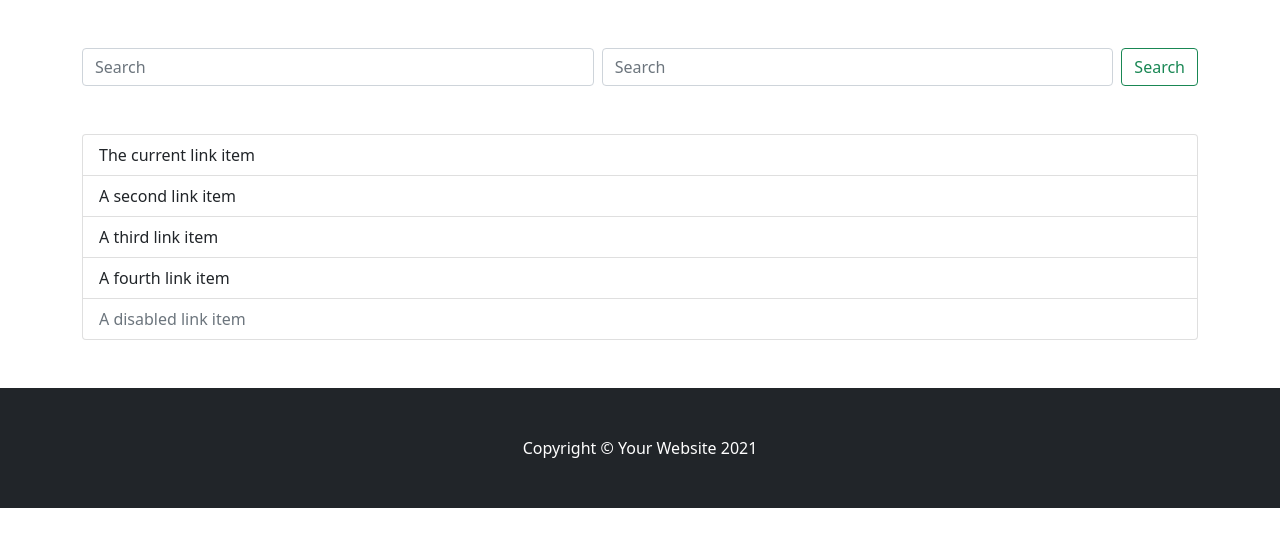
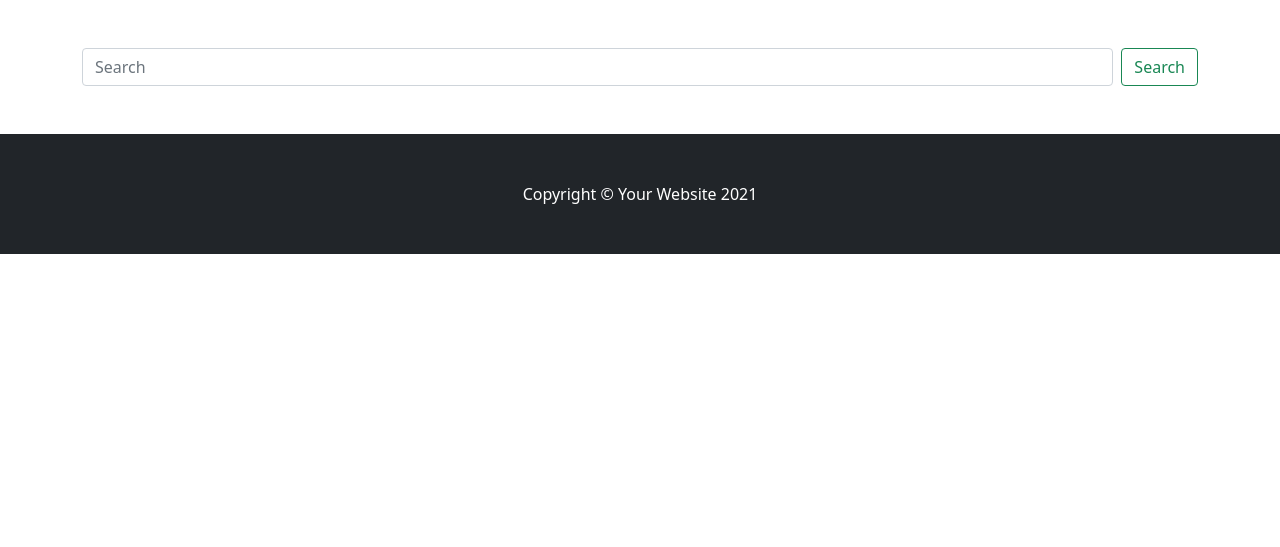
Before and after one commit to akimoruzbaev/django_fp, a Django app: page /search in a window 1280 px wide. Shown: the part 56-603 px from the top of the page. Run offline with Django 3.2, Linux system fonts and the light colour scheme; the visitor is signed in with stand-in values (Sample User, id 1).

Commit message:
Search fix filter

```diff
--- a/blog/templates/blog/search.html
+++ b/blog/templates/blog/search.html
@@ -6,39 +6,16 @@
 
 
         <form method="get" class="d-flex mb-5" >
-          <input class="form-control me-2" type="search" name="query" placeholder="Search" aria-label="Search">
-          <input class="form-control me-2" type="search" name="bekkazy" placeholder="Search" aria-label="Search">
+          <input class="form-control me-2" value="{{request.GET.query}}" type="search" name="query" placeholder="Search" aria-label="Search">
           <button class="btn btn-outline-success" type="submit">Search</button>
         </form>
 
-    {% if post_list %}
-        <div class="row row-cols-1 row-cols-sm-2 row-cols-md-3 g-3">
-            {% for post in post_list %}
-            <div class="col">
-                <div class="card">
-                    <img src="..." class="card-img-top" alt="...">
-                    <div class="card-body">
-                        <h5 class="card-title">{{ post.title }}</h5>
-                        <p class="card-text">{{ post.clipped_text }}</p>
-                        <a href="/view/{{ post.id }}" class="btn btn-primary">Read...</a>
-                    </div>
-                </div>
-            </div>
+    {% if result %}
+        <div class="list-group">
+            {% for res in result %}
+                <a href="/view/{{res.id}}" class="list-group-item list-group-item-action">{{res.title}}</a>
             {% endfor %}
         </div>
-    {% else %}
+    {% endif %}
 
-            <div class="list-group">
-
-              <a href="#" class="list-group-item list-group-item-action" aria-current="true">
-                The current link item
-              </a>
-              <a href="#" class="list-group-item list-group-item-action">A second link item</a>
-              <a href="#" class="list-group-item list-group-item-action">A third link item</a>
-              <a href="#" class="list-group-item list-group-item-action">A fourth link item</a>
-              <a href="#" class="list-group-item list-group-item-action disabled" tabindex="-1" aria-disabled="true">A disabled link item</a>
-            </div>
-
-
-    {% endif %}
 {% endblock %}
--- a/blog/views.py
+++ b/blog/views.py
@@ -1,6 +1,7 @@
 from django.contrib.auth.models import User
 from django.contrib.auth import authenticate, login
 # from django.contrib.auth.decorators import login_required
+from django.db.models import Q
 from django.shortcuts import render, get_object_or_404
 from .models import Post, Comment
 from .forms import LoginForm, RegisterForm, CommentForms, NewPostForm
@@ -72,9 +73,14 @@ def search(request):
     if not request.user.is_authenticated:
         return HttpResponseRedirect('/login')
 
-    print(request.GET.get('query'))
+    if request.GET.get('query') is None:
+        return render(request, 'blog/search.html')
 
-    return render(request, 'blog/search.html')
+    res = Post.objects.filter(Q(title__icontains=request.GET.get('query')) |
+                              Q(clipped_text__icontains=request.GET.get('query')) |
+                              Q(text__icontains=request.GET.get('query')))
+    return render(request, 'blog/search.html', {'result': res})
+
 
 
 def add_post(request):
```
